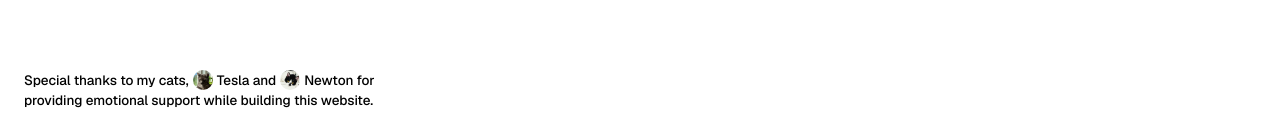
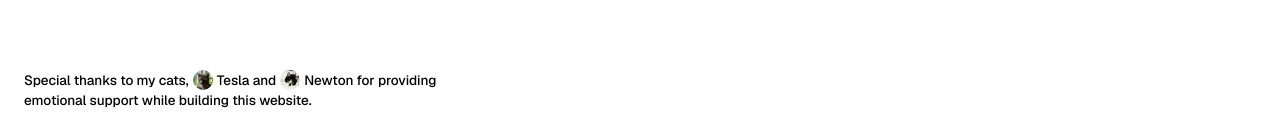
Before and after one commit to rafalziolek/portfolio, a Next.js app: page / in a window 1280 px wide. Shown: the part 666-797 px from the top of the page. Built offline with nearby package versions, Linux system fonts and the light colour scheme.

Commit message:
server errors

```diff
--- a/src/components/Footer/Footer.module.scss
+++ b/src/components/Footer/Footer.module.scss
@@ -1,5 +1,5 @@
 .footer {
- max-width: 38ch;
+ max-width: 40ch;
 
 .image {
     display: inline-block;
--- a/src/components/ProjectThumbnail/ProjectThumbnail.jsx
+++ b/src/components/ProjectThumbnail/ProjectThumbnail.jsx
@@ -7,7 +7,7 @@ import { ProjectContext } from "@/contexts/ProjectContext";
 
 export default function ProjectThumbnail() {
   const { currentProject, isAnyProjectHovered } = useContext(ProjectContext);
-
+  if (!currentProject || !document) return null;
   // Create portal content
   const portalContent = (
     <AnimatePresence>
```
Also changed, not shown: src/components/hideWithOverlay/hideWithOverlay.jsx (deleted, +0 -10 lines), src/components/hideWithOverlay/hideWithOverlay.module.scss (deleted).
